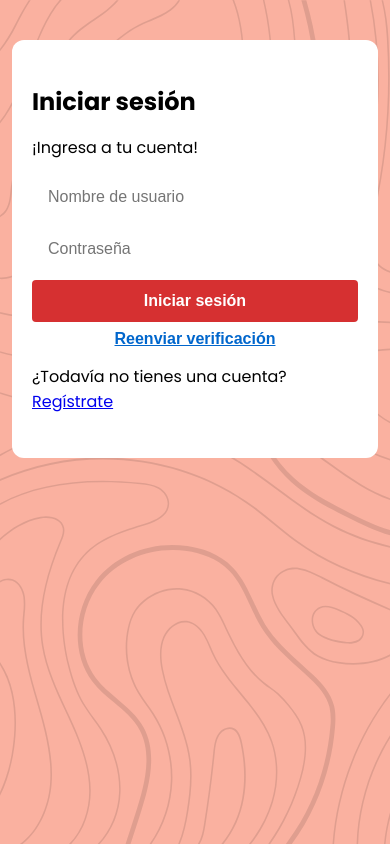
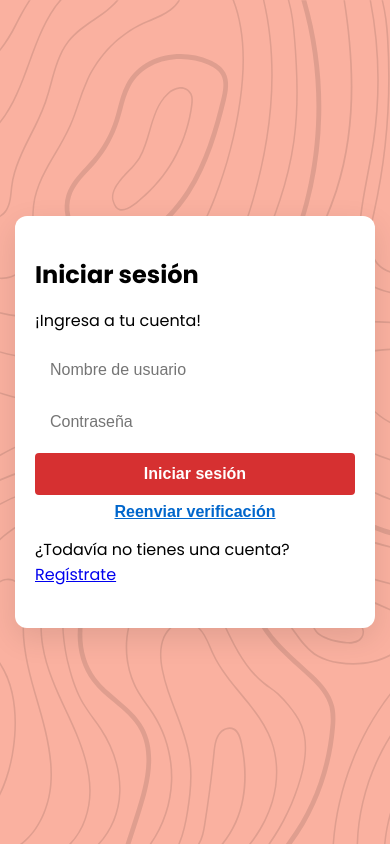
Before and after one commit to Itadoriii/MyM, a website: page src/login.html in a window 390 px wide. Drawn offline with Linux system fonts and the light colour scheme.

Commit message:
arreglo movil

```diff
--- a/src/stylelr.css
+++ b/src/stylelr.css
@@ -16,13 +16,23 @@ body {
     background-color: #fab1a0;
     background-size: cover;
     padding: 16px;
+    box-sizing: border-box;
+}
+
+main {
+    display: flex;
+    justify-content: center;
+    align-items: center;
+    width: 100%;
+    max-width: 500px;
 }
 
 .form-container {
-    width: min(500px, 95vw);
+    width: 100%;
     background-color: white;
     border-radius: 10px;
-    padding: 50px;
+    padding: 40px;
+    box-shadow: 0 10px 30px rgba(0,0,0,0.1);
 }
 
 form {
@@ -79,31 +89,28 @@ button {
 @media (max-width: 540px) {
     body {
         font-size: 1rem;
-        padding: 12px;
-        align-items: flex-start;
-        padding-top: 40px;
+        padding: 15px;
     }
 
     .form-container {
-        width: 100%;
-        padding: 28px 20px;
+        padding: 25px 20px;
         border-radius: 12px;
     }
 
     .form-container h1 {
         font-size: 1.5rem;
-        margin-bottom: 4px;
+        margin-bottom: 5px;
     }
 
     input, button {
-        padding: 12px 16px;
+        padding: 12px 15px;
         font-size: 1rem;
     }
 }
 
 @media (max-width: 360px) {
     .form-container {
-        padding: 22px 14px;
+        padding: 20px 15px;
     }
 
     input, button {
```
Also changed, not shown: src/index.html (+38 -6 lines).
